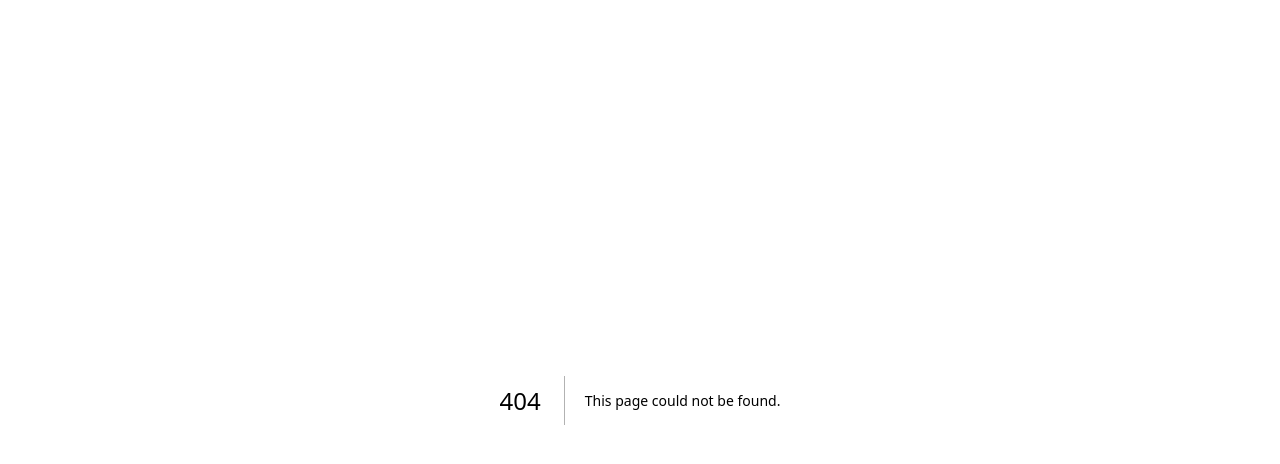
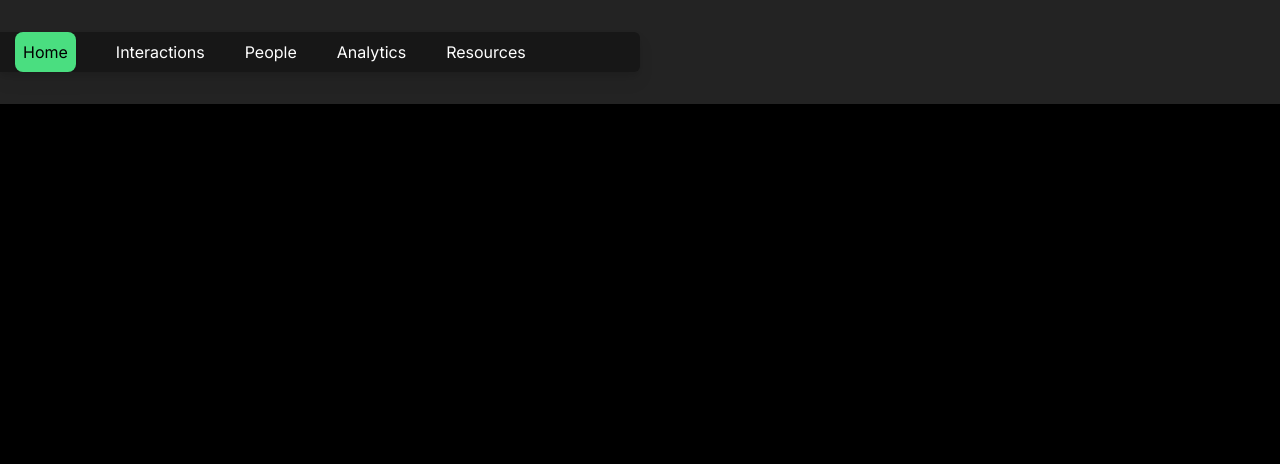
Before and after one commit to Xonesix/personal-crm, a Next.js app: page /home in a window 1280 px wide. Before the commit this address had no page. Shown: the top 464 px of the page. Built offline with nearby package versions, Linux system fonts and the light colour scheme.

Commit message:
Add NavBar (links not added yet)

```diff
--- a/app/globals.css
+++ b/app/globals.css
@@ -3,18 +3,11 @@
 @tailwind utilities;
 
 :root {
-  --foreground-rgb: 0, 0, 0;
-  --background-start-rgb: 214, 219, 220;
-  --background-end-rgb: 255, 255, 255;
-}
+  --foreground-rgb: 255, 255, 255;
+  --background-start-rgb: 0, 0, 0;
+  --background-end-rgb: 0, 0, 0;
+ }
 
-@media (prefers-color-scheme: dark) {
-  :root {
-    --foreground-rgb: 255, 255, 255;
-    --background-start-rgb: 0, 0, 0;
-    --background-end-rgb: 0, 0, 0;
-  }
-}
 
 body {
   color: rgb(var(--foreground-rgb));
--- /dev/null
+++ b/app/home/page.tsx
@@ -0,0 +1,11 @@
+import React from 'react';
+import Homebar from '@/app/ui/homeBar/Homebar';
+const page = () => {
+  return (
+    <div>
+        <Homebar />
+    </div>
+  )
+}
+
+export default page
--- /dev/null
+++ b/app/ui/homeBar/Homebar.tsx
@@ -0,0 +1,32 @@
+import React from 'react'
+import styles from '@/app/ui/homeBar/navbar.module.css';
+import clsx from 'clsx';
+const Homebar = () => {
+  var currLink:string = 'home';
+  return (
+    <div id="navBar" className={`${styles.navBar} w-fill flex-none text-white py-8`}>
+        <div className={` ${styles.miniMenu}  rounded-r-md flex-row space-x-10 drop-shadow-lg`}>
+          <div className={clsx('', { 'bg-green-400 p-2 rounded-lg drop-shadow-sm text-black': currLink === 'home' })}>
+            <h2>Home</h2>
+          </div>
+
+          <div className={clsx('', { 'bg-green-400 p-2 rounded-lg drop-shadow-sm text-black': currLink === 'interactions' })}>
+            <h2>Interactions</h2>
+          </div>
+
+          <div className={clsx('', { 'bg-green-400 p-2 rounded-lg drop-shadow-sm text-black': currLink === 'people' })}>
+            <h2>People</h2>
+          </div>
+
+          <div className={clsx('', { 'bg-green-400 p-2 rounded-lg drop-shadow-sm text-black': currLink === 'analytics' })}>
+            <h2>Analytics</h2>
+          </div>
+          <div className={clsx('', { 'bg-green-400 p-2 rounded-lg drop-shadow-sm text-black': currLink === 'resources' })}>
+            <h2>Resources</h2>
+          </div>
+        </div>
+    </div>
+  );
+}
+
+export default Homebar;
--- /dev/null
+++ b/app/ui/homeBar/navbar.module.css
@@ -0,0 +1,14 @@
+.navBar
+{
+    background-color: #232323;
+}
+.miniMenu {
+    background-color:#171717;
+    display: flex;
+    justify-content: left;
+    padding-left: 15px;
+    align-items: center;
+    width:40rem;
+    height: 2.5rem;
+
+}
--- a/tailwind.config.ts
+++ b/tailwind.config.ts
@@ -8,6 +8,10 @@ const config: Config = {
   ],
   theme: {
     extend: {
+      colors:
+      {
+        'custom-gray': '171717'
+      },
       backgroundImage: {
         "gradient-radial": "radial-gradient(var(--tw-gradient-stops))",
         "gradient-conic":
```
Also changed, not shown: package.json (+6 -5 lines), app/scripts/database.ts (added), 1 other file (tests, documents, lock files or other folders).
